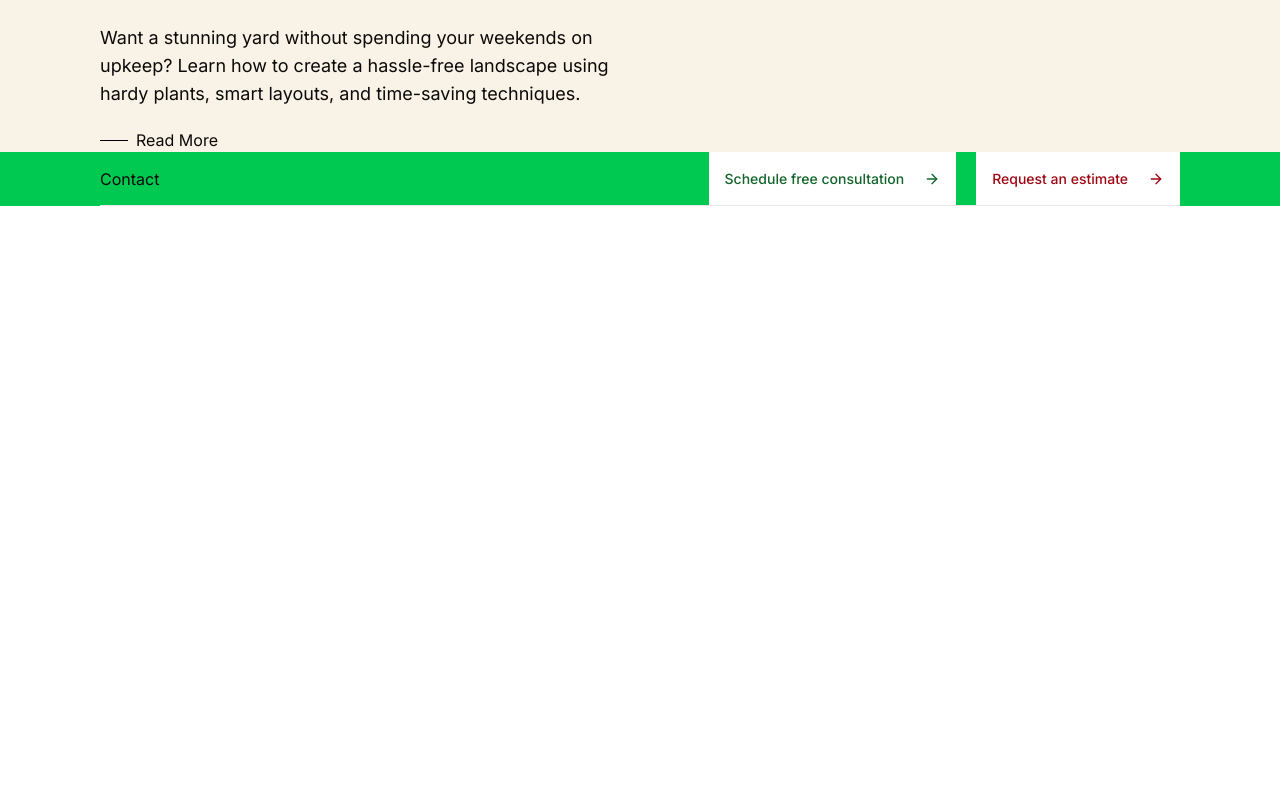
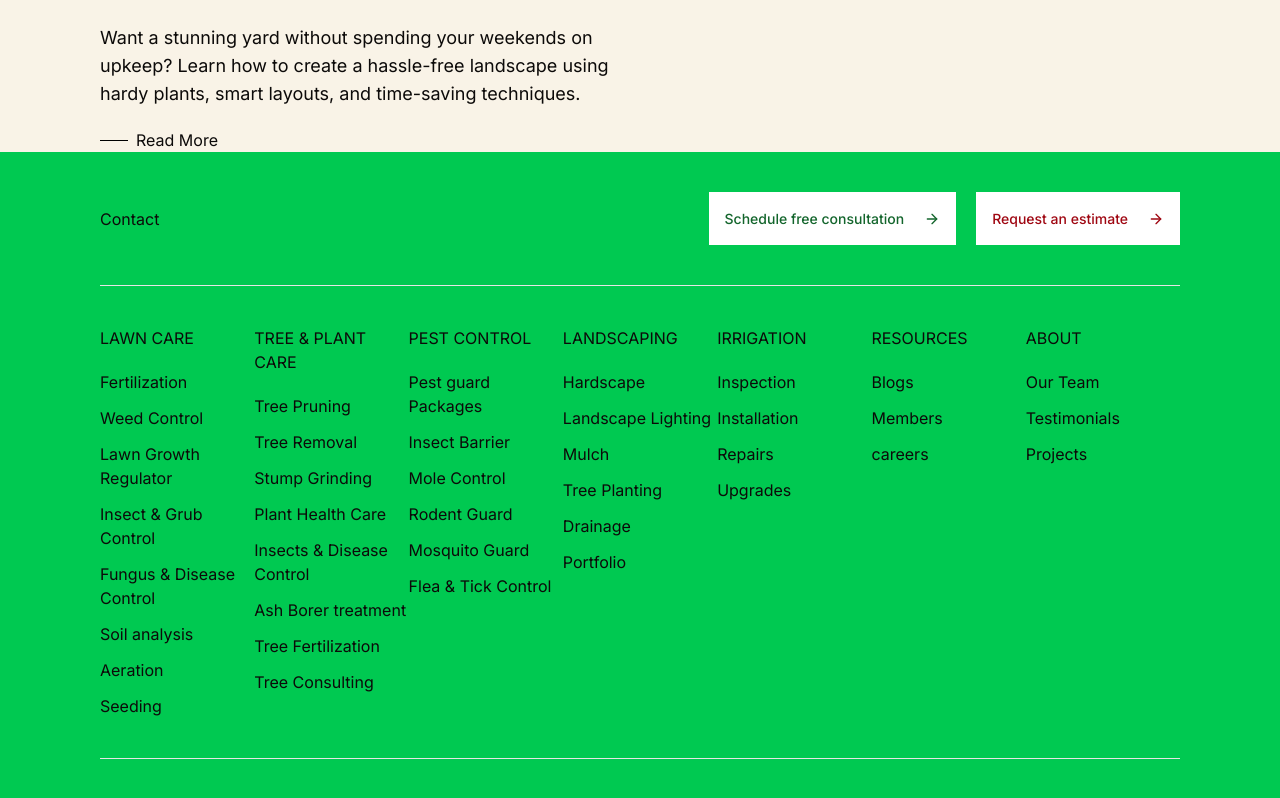
Before and after one commit to prabhatbhusal/texas1adsa, a Next.js app: page / in a window 1280 px wide. Shown: the part 7773-8571 px from the top of the page. Before the commit the page ends 8005 px from the top, so only its background shows below. Built offline with nearby package versions, Linux system fonts and the light colour scheme; a web font is replaced by a local one.

Commit message:
Adding Files

```diff
--- a/src/components/Footer.tsx
+++ b/src/components/Footer.tsx
@@ -2,15 +2,15 @@ import Link from 'next/link';
 import React from 'react'
 import { Button } from './ui/button';
 import { ArrowRight } from 'lucide-react';
-
+import { FooterItems } from '@/lib/constants/data';
 const Footer = () => {
   return (
     <section className="relative ">
       {/* {Background Clip part */}
       <div></div>
       {/* {main Footer Part} */}
-      <div className="bg-green-500 flex flex-col px-[100px]">
-        <div className="flex justify-between items-center">
+      <div className="bg-green-500 flex flex-col px-[100px] ">
+        <div className="flex justify-between items-center py-10">
           <h2>Contact</h2>
           <div className="flex gap-5">
             <Link href="#">
@@ -29,7 +29,32 @@ const Footer = () => {
           </div>
         </div>
         <hr className="w-full" />
-        <div></div>
+        <div>
+          <div className="lg:grid-cols-7 md:grid-cols-4 sm:grid-cols-2 grid-cols-1 grid py-10">
+            {FooterItems.map((items, idx) => (
+              <div className="flex flex-col gap-5" key={idx}>
+                <h2>{items.title}</h2>
+                <div className="flex flex-col gap-3">
+                  {items.itemsmenu.map((menuItem, index) => (
+                    <p key={index}>{menuItem.item}</p>
+                  ))}
+                </div>
+              </div>
+            ))}
+          </div>
+          <hr className="w-full" />
+          <div className="py-10">
+            <div>
+              <div>
+
+              </div>
+            </div>
+            <div>
+              <p></p>
+              <p></p>
+            </div>
+          </div>
+        </div>
       </div>
     </section>
   );
```
Also changed, not shown: public/images/Visa.png (added).
